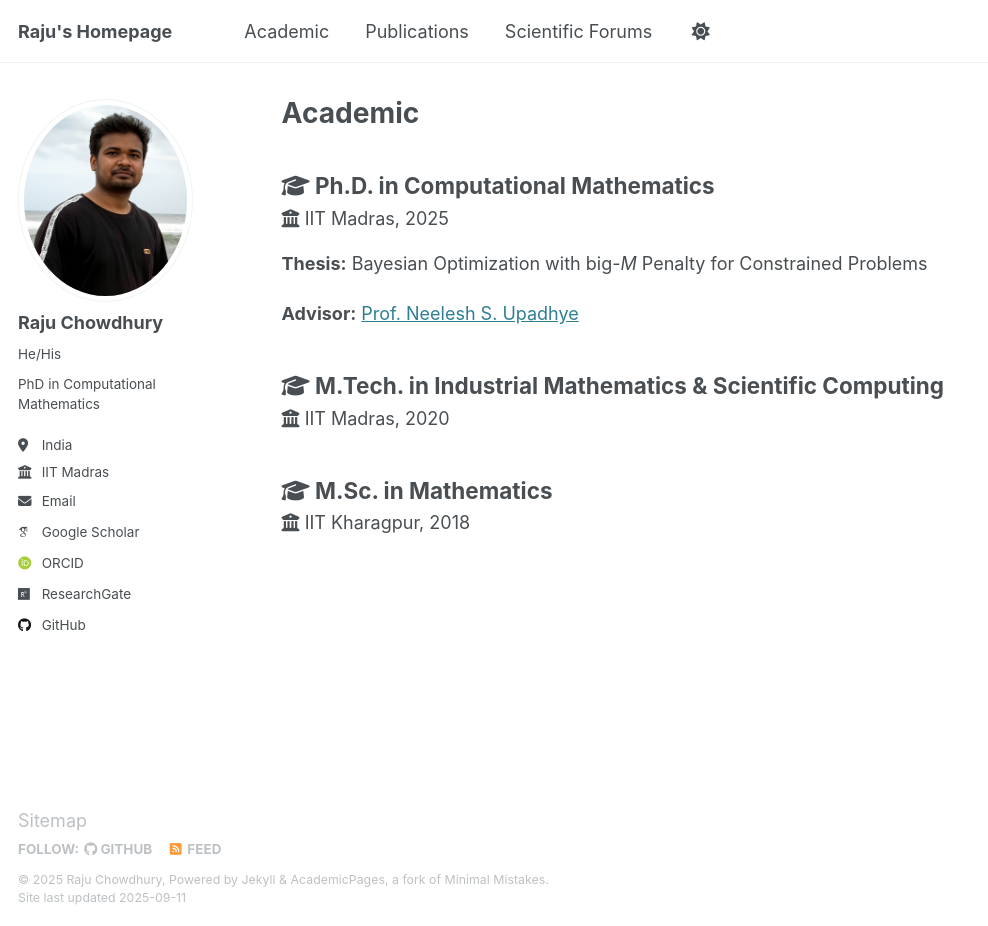
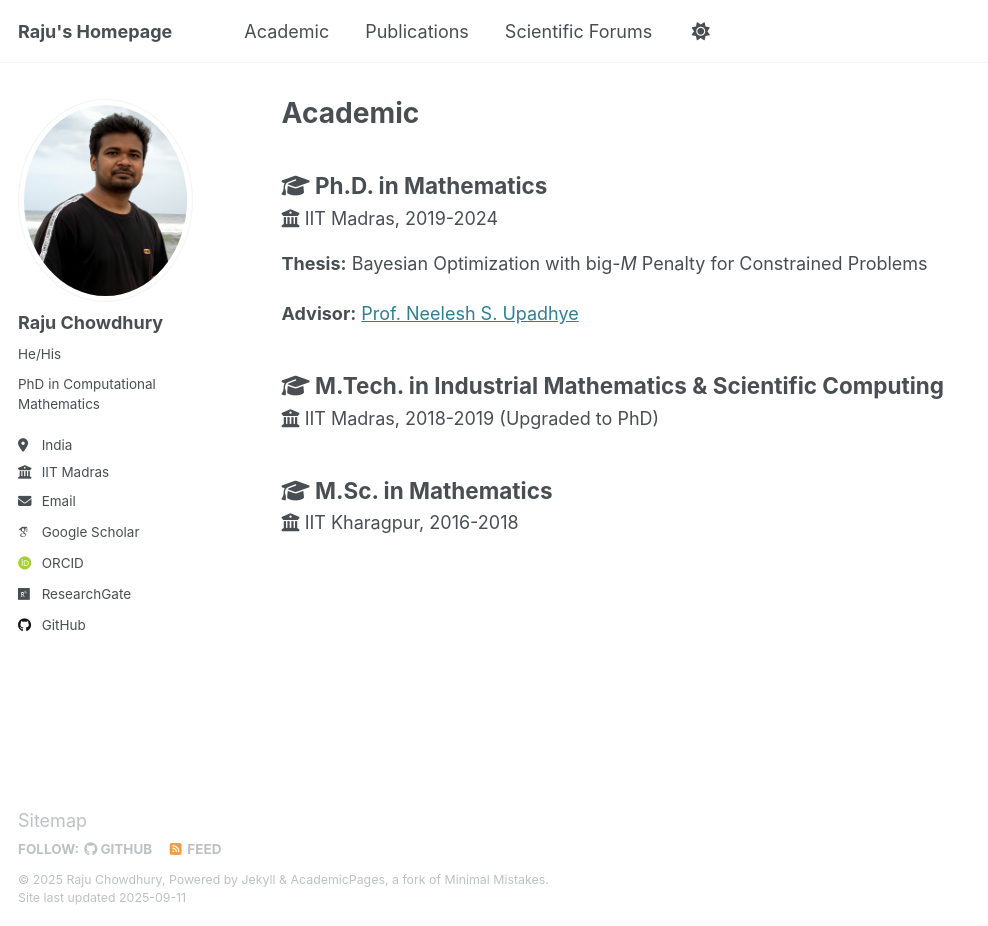
Before and after one commit to craju06/craju06.github.io, a Jekyll site: the page built from _pages/academic.md, in a window 1280 px wide and 926 px high. Shown: the whole window, without its empty margins (0-988 px from the left). Built offline with Jekyll 4.4.1, drawn with Linux system fonts in a browser that asks for light colours; some web fonts are replaced.

Commit message:
Update academic qualifications and timelines

```diff
--- a/_pages/academic.md
+++ b/_pages/academic.md
@@ -12,8 +12,8 @@ author_profile: true
   <!-- Ph.D. Entry -->
   <article class="archive__item education-card">
     <div class="education__item-header">
-      <h2 class="archive__item-title"><i class="fa fa-graduation-cap"></i> Ph.D. in Computational Mathematics</h2>
-      <span class="education__institution"><i class="fa fa-university"></i> IIT Madras, 2025</span>
+      <h2 class="archive__item-title"><i class="fa fa-graduation-cap"></i> Ph.D. in Mathematics</h2>
+      <span class="education__institution"><i class="fa fa-university"></i> IIT Madras, 2019-2024</span>
     </div>
     <p><strong>Thesis:</strong> Bayesian Optimization with big-<em>M</em> Penalty for Constrained Problems</p>
     <p><strong>Advisor:</strong> <a href="https://math.iitm.ac.in/innerfaculty.php?fname=Neelesh%20Shankar" target="_blank">Prof. Neelesh S. Upadhye</a></p>
@@ -24,7 +24,7 @@ author_profile: true
   <article class="archive__item education-card">
     <div class="education__item-header">
       <h2 class="archive__item-title"><i class="fa fa-graduation-cap"></i> M.Tech. in Industrial Mathematics & Scientific Computing</h2>
-      <span class="education__institution"><i class="fa fa-university"></i> IIT Madras, 2020</span>
+      <span class="education__institution"><i class="fa fa-university"></i> IIT Madras, 2018-2019 (Upgraded to PhD)</span>
     </div>
     <!-- <p class="education__description">Focused on advanced computational techniques, mathematical modeling, and their application in industrial contexts, with a strong emphasis on optimization algorithms.</p> -->
   </article>
@@ -33,7 +33,7 @@ author_profile: true
   <article class="archive__item education-card">
     <div class="education__item-header">
       <h2 class="archive__item-title"><i class="fa fa-graduation-cap"></i> M.Sc. in Mathematics</h2>
-      <span class="education__institution"><i class="fa fa-university"></i> IIT Kharagpur, 2018</span>
+      <span class="education__institution"><i class="fa fa-university"></i> IIT Kharagpur, 2016-2018</span>
     </div>
     <!-- <p class="education__description">Specialized in theoretical mathematics, with a focus on algebra, real analysis, and mathematical modeling techniques.</p> -->
   </article>
```
